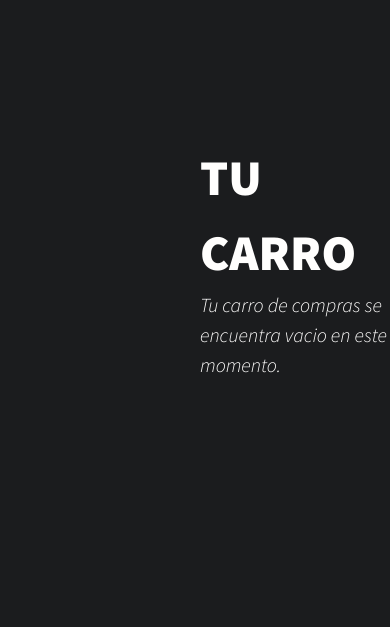
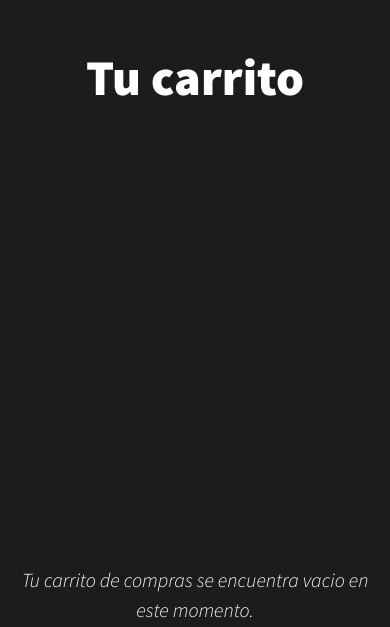
Before and after one commit to genaroriggi/kamuicoder, a plain HTML site: page pages/carro.html in a window 390 px wide. Shown: the top 627 px of the page. Drawn offline with Linux system fonts and the light colour scheme.

Commit message:
bootstrap finalizado

```diff
--- a/css/styles.css
+++ b/css/styles.css
@@ -904,4 +904,30 @@ h5{
     .logIn{
         align-content: flex-end;
     }
+
+    .shop{
+        padding: 2rem;
+        width: 100%;
+        height: 100%;
+        display: flex;
+        padding-top: 0;
+    }
+
+    .shopText{
+        color: #fffefd;
+        text-align: center;
+        width: 100%;
+    }
+
+    .shopTitle{
+        font-size: 5rem;
+        font-weight: 900;
+    }
+
+    .shopSub{
+        font-size: 2rem;
+        font-weight: 300;
+        font-style: italic;
+        padding-top: 45rem;
+    }
 }
--- a/pages/carro.html
+++ b/pages/carro.html
@@ -44,8 +44,8 @@
 <main class="maxVh maxVhMob">
     <div class="shop">
         <div class="shopText">
-          <h1 class="shopTitle">TU CARRO</h1>
-          <h2 class="shopSub">Tu carro de compras se encuentra vacio en este momento.</h2>
+          <h1 class="shopTitle">Tu carrito</h1>
+          <h2 class="shopSub">Tu carrito de compras se encuentra vacio en este momento.</h2>
         </div>
     </div>
 </main>
```
Also changed, not shown: pages/logIn.html (+1 -1 lines).
